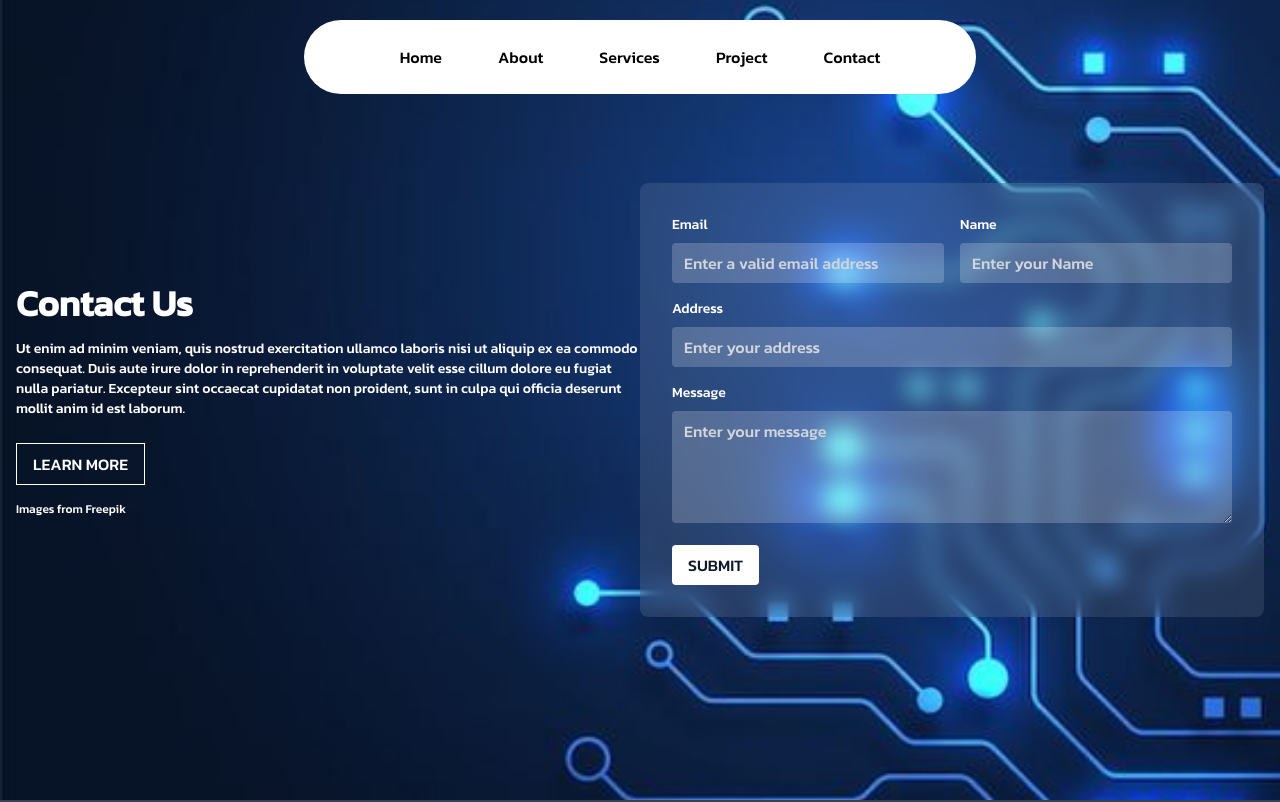
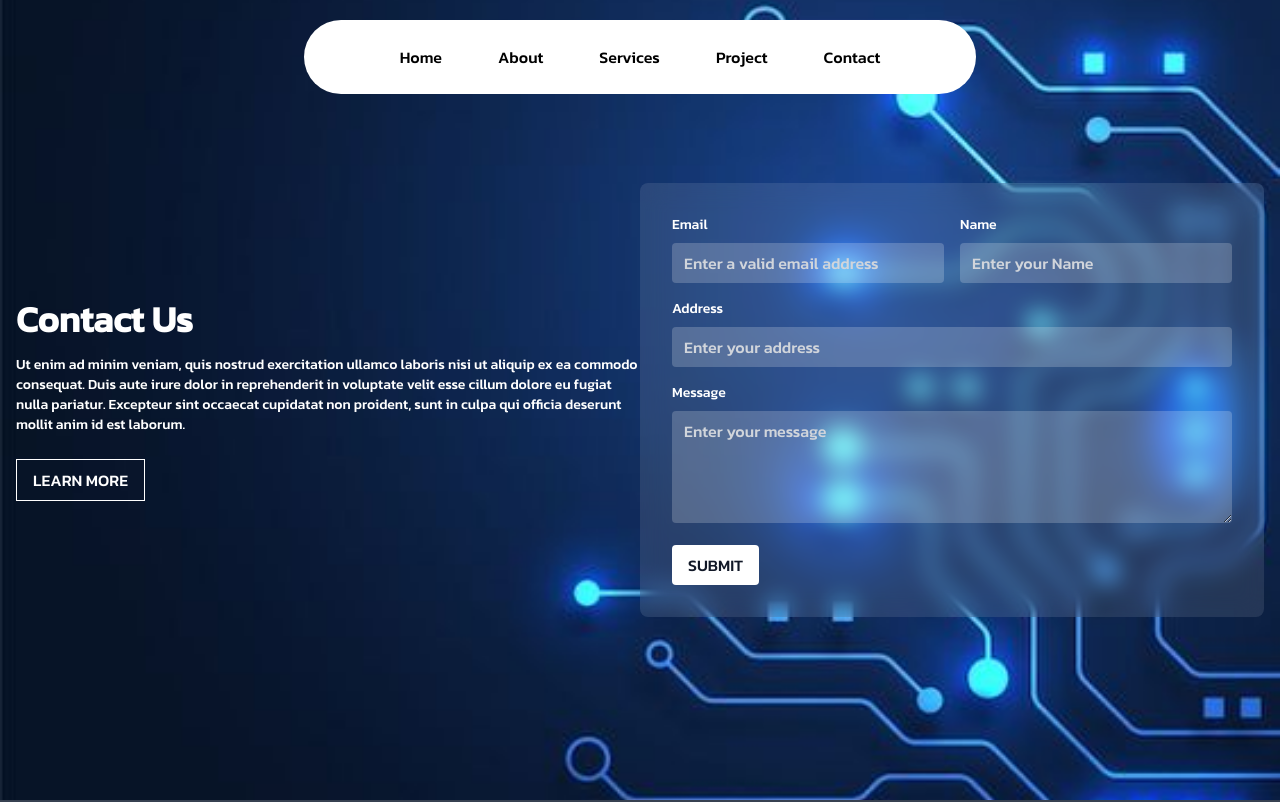
Before and after one commit to AkshayKalamkarr/supremeinfrastructure, a Next.js app: page /contact in a window 1280 px wide. Shown: the top 802 px of the page. Built offline with nearby package versions, Linux system fonts and the light colour scheme.

Commit message:
new code

```diff
--- a/app/contact/page.jsx
+++ b/app/contact/page.jsx
@@ -30,7 +30,7 @@ const ContactForm = () => {
           <button className="border border-white px-4 py-2 hover:bg-white hover:text-gray-900 transition duration-300">
             LEARN MORE
           </button>
-          <p className="mt-4 text-xs">Images from Freepik</p>
+
         </div>
         <div className="w-full lg:w-1/2">
           <form onSubmit={handleSubmit} className="bg-white bg-opacity-10 backdrop-blur-md p-8 rounded-lg">
```
